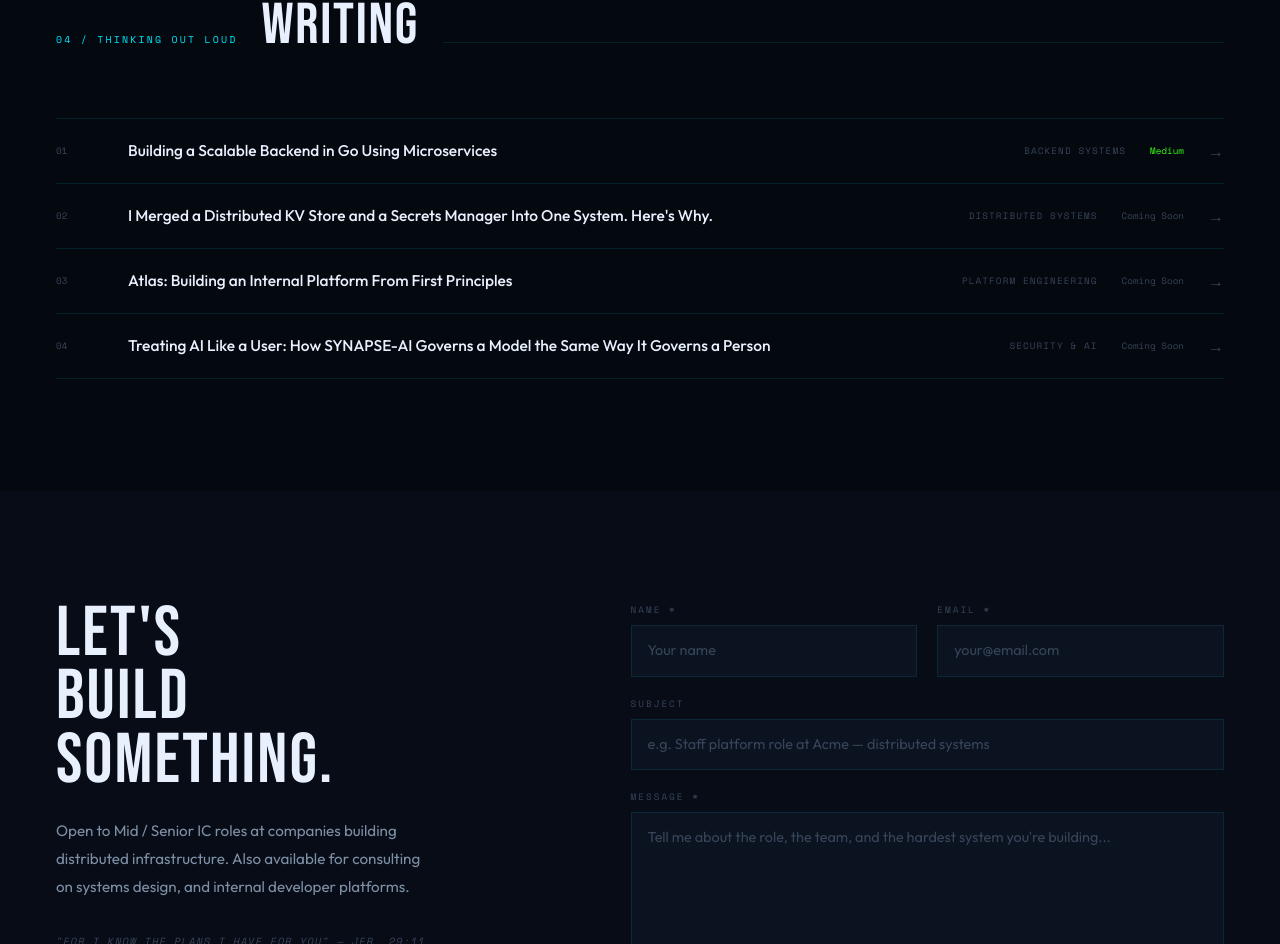
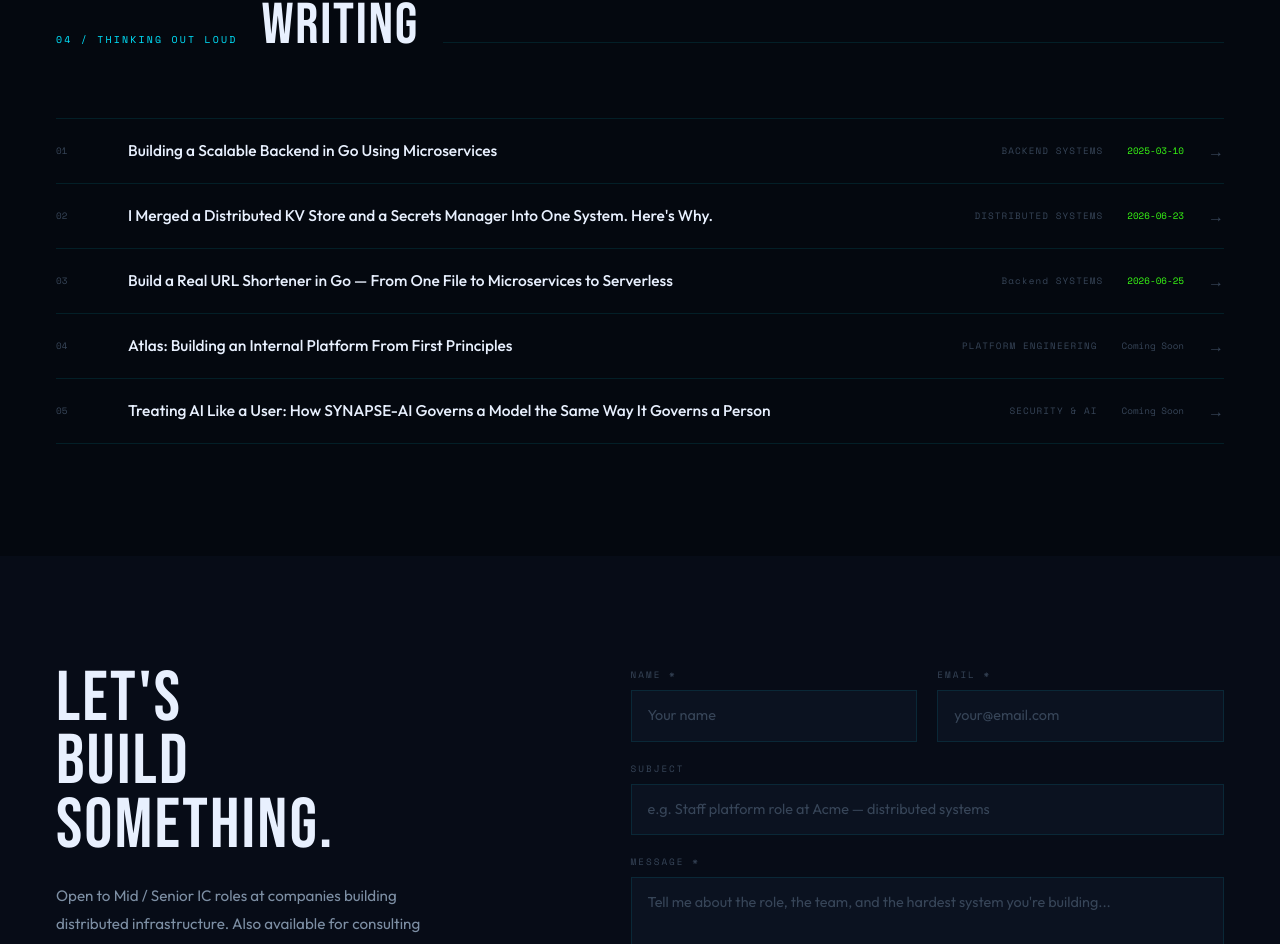
Before and after one commit to nickemma/portfolio-v2, a Next.js app: page / in a window 1280 px wide. Shown: the part 3945-4889 px from the top of the page. Built offline with nearby package versions, Linux system fonts and the light colour scheme.

Commit message:
Updated article

```diff
--- a/components/Writing.tsx
+++ b/components/Writing.tsx
@@ -5,20 +5,28 @@ const articles = [
         num: "01",
         title: "Building a Scalable Backend in Go Using Microservices",
         tag: "BACKEND SYSTEMS",
-        date: "Medium",
-        href: "https://techieemma.medium.com/",
+        date: "2025-03-10",
+        href: "https://techieemma.medium.com/building-a-scalable-backend-in-go-using-microservices-%EF%B8%8F-bddb3a2d227b?sharedUserId=techieemma",
         live: true,
     },
     {
         num: "02",
         title: "I Merged a Distributed KV Store and a Secrets Manager Into One System. Here's Why.",
         tag: "DISTRIBUTED SYSTEMS",
-        date: "Coming Soon",
-        href: "https://github.com/nickemma/meridian",
-        live: false,
+        date: "2026-06-23",
+        href: "https://medium.com/@techieemma/i-built-a-distributed-secrets-platform-from-scratch-the-hardest-part-wasnt-the-code-013201984421?sharedUserId=techieemma",
+        live: true,
     },
     {
         num: "03",
+        title: "Build a Real URL Shortener in Go — From One File to Microservices to Serverless",
+        tag: "Backend SYSTEMS",
+        date: "2026-06-25",
+        href: "https://medium.com/@techieemma/build-a-real-url-shortener-in-go-from-one-file-to-microservices-to-serverless-88749eda9d01?sharedUserId=techieemma",
+        live: true,
+    },
+    {
+        num: "04",
         title: "Atlas: Building an Internal Platform From First Principles",
         tag: "PLATFORM ENGINEERING",
         date: "Coming Soon",
@@ -26,11 +34,11 @@ const articles = [
         live: false,
     },
     {
-        num: "04",
+        num: "05",
         title: "Treating AI Like a User: How SYNAPSE-AI Governs a Model the Same Way It Governs a Person",
         tag: "SECURITY & AI",
         date: "Coming Soon",
-        href: "https://github.com/nickemma/synapse",
+        href: "https://github.com/nickemma/synapse-ai",
         live: false,
     },
 ];
```
